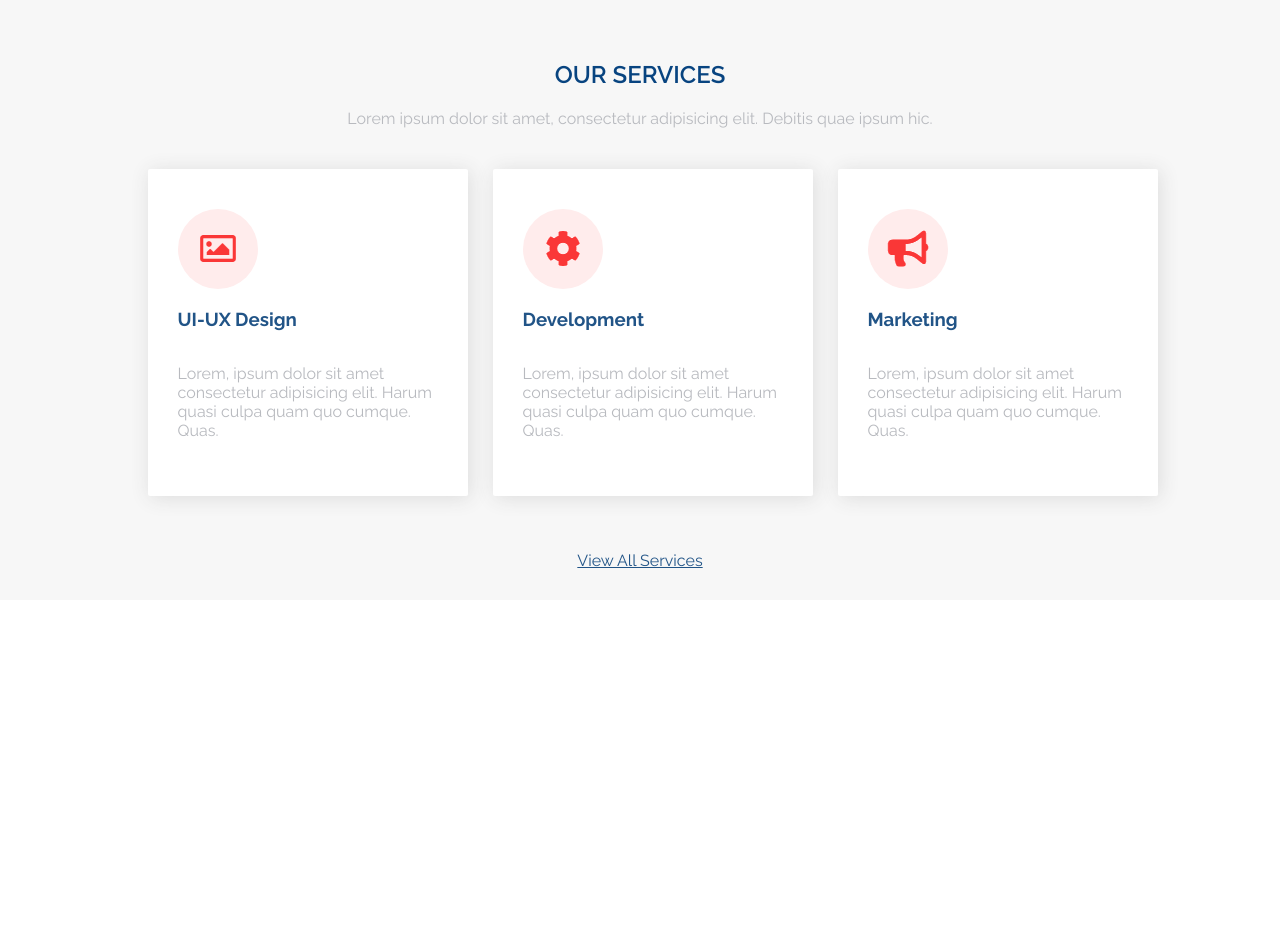
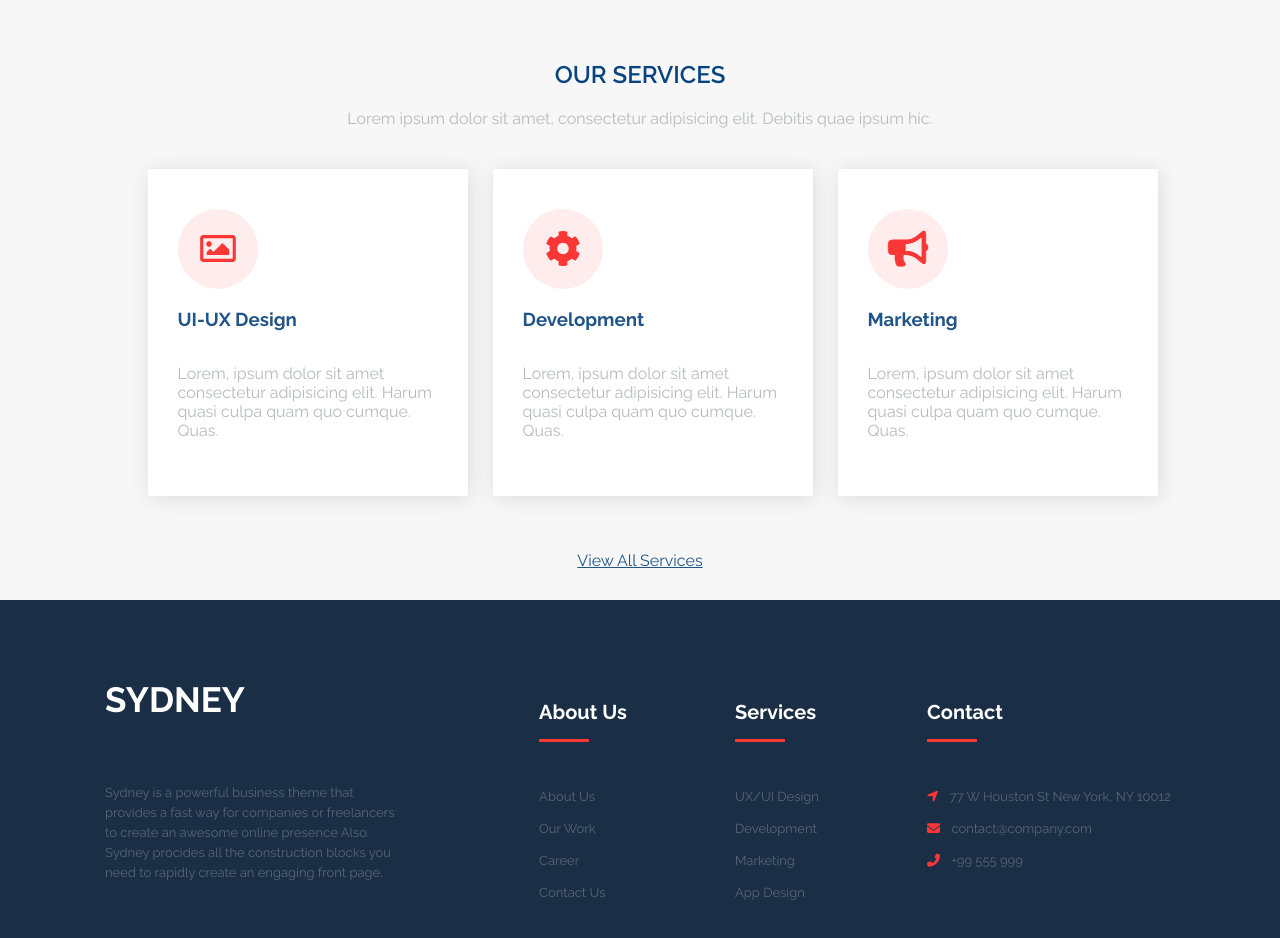
Before and after one commit to CodeStart-ER/responsive_landing, a plain HTML site: page index.html in a window 1280 px wide. Before the commit the page ends 800 px from the top, so only its background shows below. Drawn offline with Linux system fonts and the light colour scheme.

Commit message:
[FEAT] I added footer section

```diff
--- a/css/style.css
+++ b/css/style.css
@@ -117,3 +117,96 @@ div.all-services-content-our-services a:visited {
 
 
 /*---------------Style for section OUR SERVICES---------------*/
+
+/* ----footer styles----- */
+
+footer {
+    background-color: #1a2e45;
+    color: #fff;
+    padding: 50px 15px;
+    font-size: 13px;
+}
+
+footer div.flex-wrapper-paragraph h2 {
+    font-size: 35px;
+    font-weight: bold;
+    margin-bottom: 50px;
+}
+
+footer div.flex-wrapper-paragraph p {
+    line-height: 20px;
+    width: 300px;
+}
+
+footer nav ul {
+    list-style: none;
+    margin: 0;
+    padding: 0;
+}
+
+footer nav ul *{
+    text-decoration: none;
+}
+
+footer nav ul li.first-nevel {
+    padding: 50px 0 30px 0;
+
+}
+
+footer nav ul li.first-nevel a::after {
+    content: "";
+    display: block;
+    width: 50px;
+    height: 3px;
+    background-color: #fa3737;
+    margin-top: 15px;
+}
+
+footer nav ul li.first-nevel a {
+    color: #fff;
+    font-size: 20px;
+    font-weight: 900;
+}
+
+footer div.flex-wrapper-paragraph p,
+footer nav ul ul li a,
+footer nav ul ul li {
+    color: #5c6673;
+}
+
+footer nav ul ul li {
+    margin: 17px 0 0 0;
+}
+footer nav ul ul li a {
+    cursor: pointer;
+}
+footer nav ul ul li a:hover {
+    color: #fff;
+}
+
+footer nav ul ul li i {
+    color: #fa3737;
+    margin-right: 8px;
+}
+
+@media only screen and (min-width:520px) {
+    footer div.flex-wrapper {
+        display: flex;
+        justify-content: space-around;
+    }
+
+    footer div.flex-wrapper div.flex-wrapper-paragraph {
+        display: flex;
+        flex-direction: column;
+        margin-left: 50px;
+    }
+
+    nav {
+        display: flex;
+        justify-content: space-around;
+        flex: 0 0 calc(60% - 10px);
+    }
+
+}
+
+/*------*/
--- a/index.html
+++ b/index.html
@@ -46,7 +46,44 @@
         </div>
     </div>
 
-    <footer></footer>
+    <footer>
+        <div class="flex-wrapper">
+            <div class="flex-wrapper-paragraph">
+                <h2>SYDNEY</h2>
+                <p>
+                    Sydney is a powerful business theme that provides a fast way for companies or freelancers to create an awesome online presence Also. Sydney procides all the construction blocks you need to rapidly create an engaging front page.
+                </p>
+            </div>
+            <nav>
+                <ul>
+                    <li class="first-nevel"><a href="">About Us</a></li>
+                    <ul>
+                        <li><a href="#">About Us</a></li>
+                        <li><a href="#">Our Work</a></li>
+                        <li><a href="#">Career</a></li>
+                        <li><a href="#">Contact Us</a></li>
+                    </ul>
+                </ul>
+                <ul>
+                    <li class="first-nevel"><a href="">Services</a></li>
+                    <ul>
+                        <li><a href="#">UX/UI Design</a></li>
+                        <li><a href="#">Development</a></li>
+                        <li><a href="#">Marketing</a></li>
+                        <li><a href="#">App Design</a></li>
+                    </ul>
+                </ul>
+                <ul>
+                    <li class="first-nevel"><a href="">Contact</a></li>
+                    <ul>
+                        <li><i class="fas fa-location-arrow"></i> 77 W Houston St New York, NY 10012</li>
+                        <li><i class="fas fa-envelope"></i> contact@company.com</li>
+                        <li><i class="fas fa-phone-alt"></i> +99 555 999</li>
+                    </ul>
+                </ul>
+            </nav>
+        </div>
+    </footer>
 </body>
 
 </html>
```
